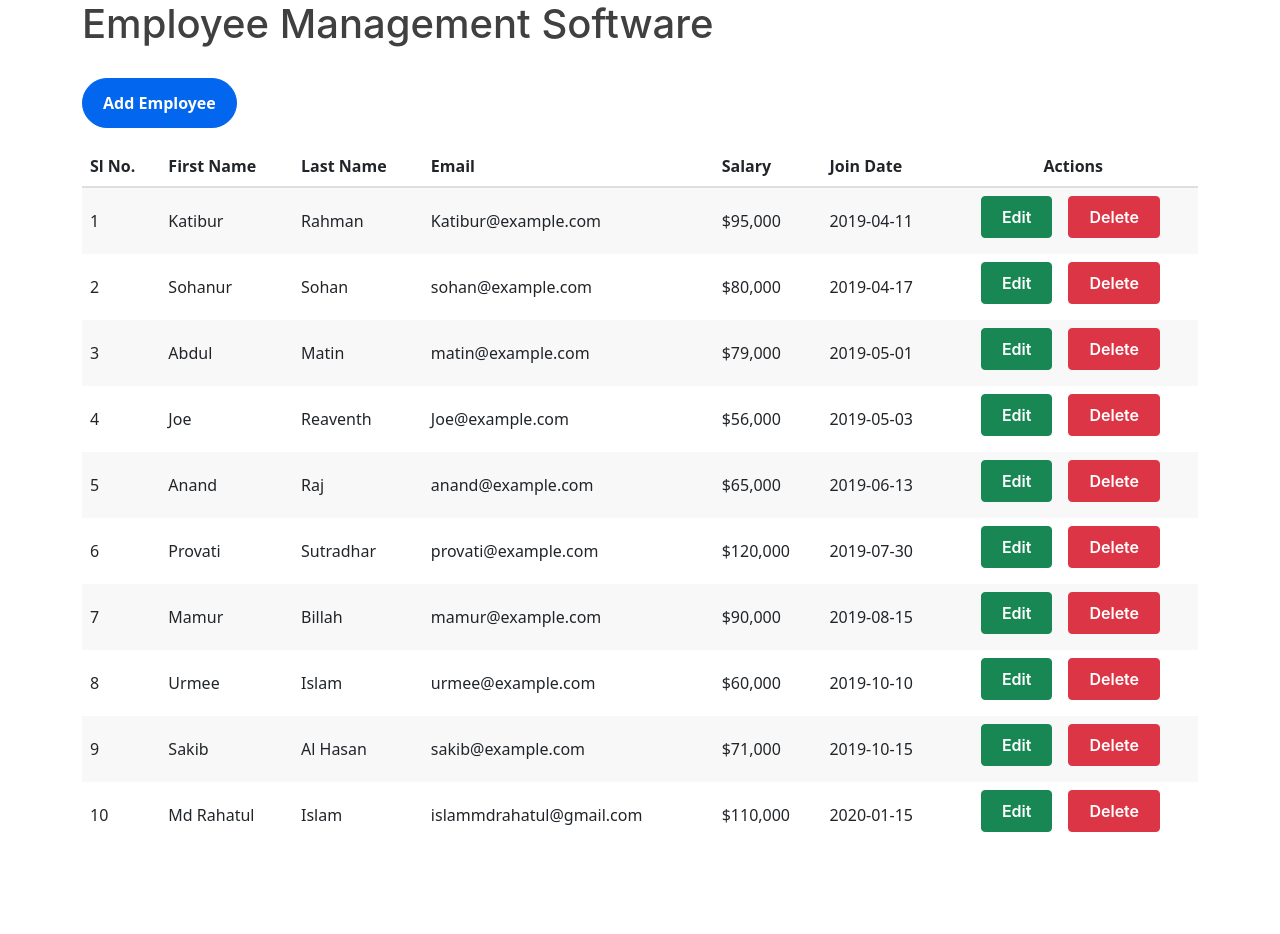
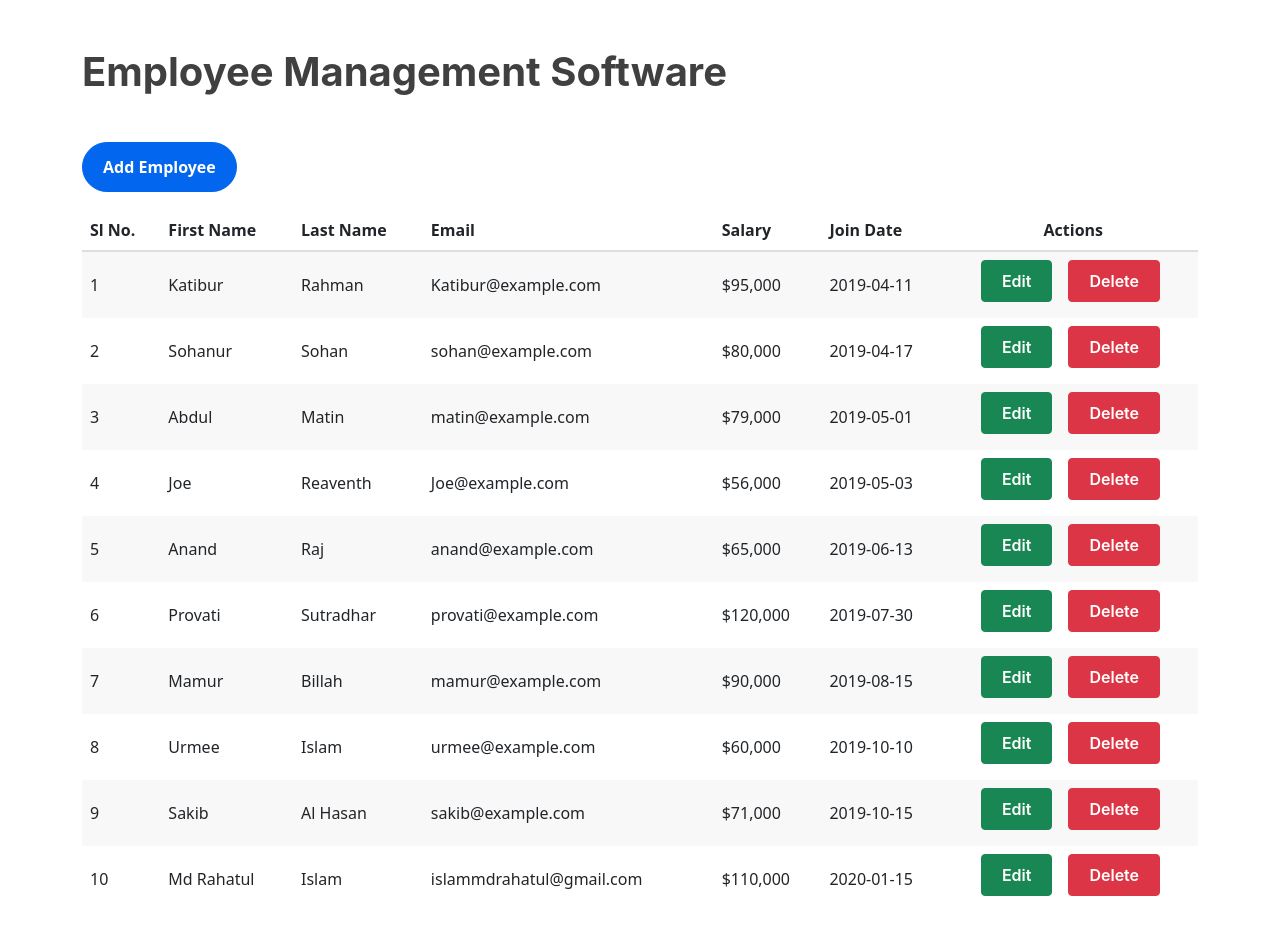
Before and after one commit to Th3At0nic/employee-management-system, a React (Create React App) app: page / in a window 1280 px wide. Before the commit the page ends 872 px from the top, so only its background shows below. Built offline with nearby package versions, Linux system fonts and the light colour scheme.

Commit message:
added react bootstrap and some changes

```diff
--- a/src/Page/Dashboard/Header.js
+++ b/src/Page/Dashboard/Header.js
@@ -3,7 +3,7 @@ import React from "react";
 function Header({ setIsAdding }) {
   return (
     <header>
-      <h1>Employee Management Software</h1>
+      <h1 className="fw-bold pt-5 pb-3">Employee Management Software</h1>
       <div style={{ marginTop: "30px", marginBottom: "18px" }}>
         <button onClick={() => setIsAdding(true)} className="round-button">
           Add Employee
```
